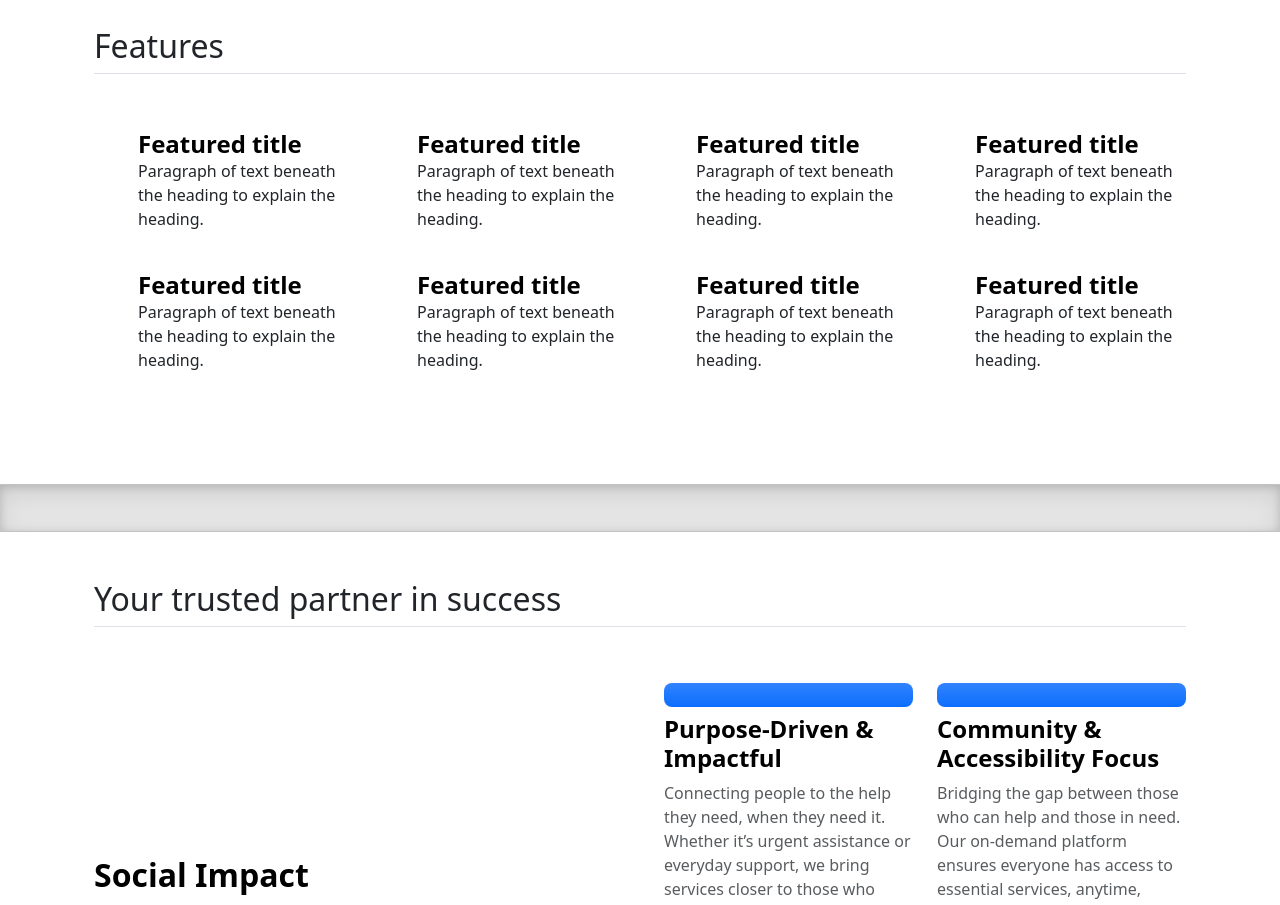
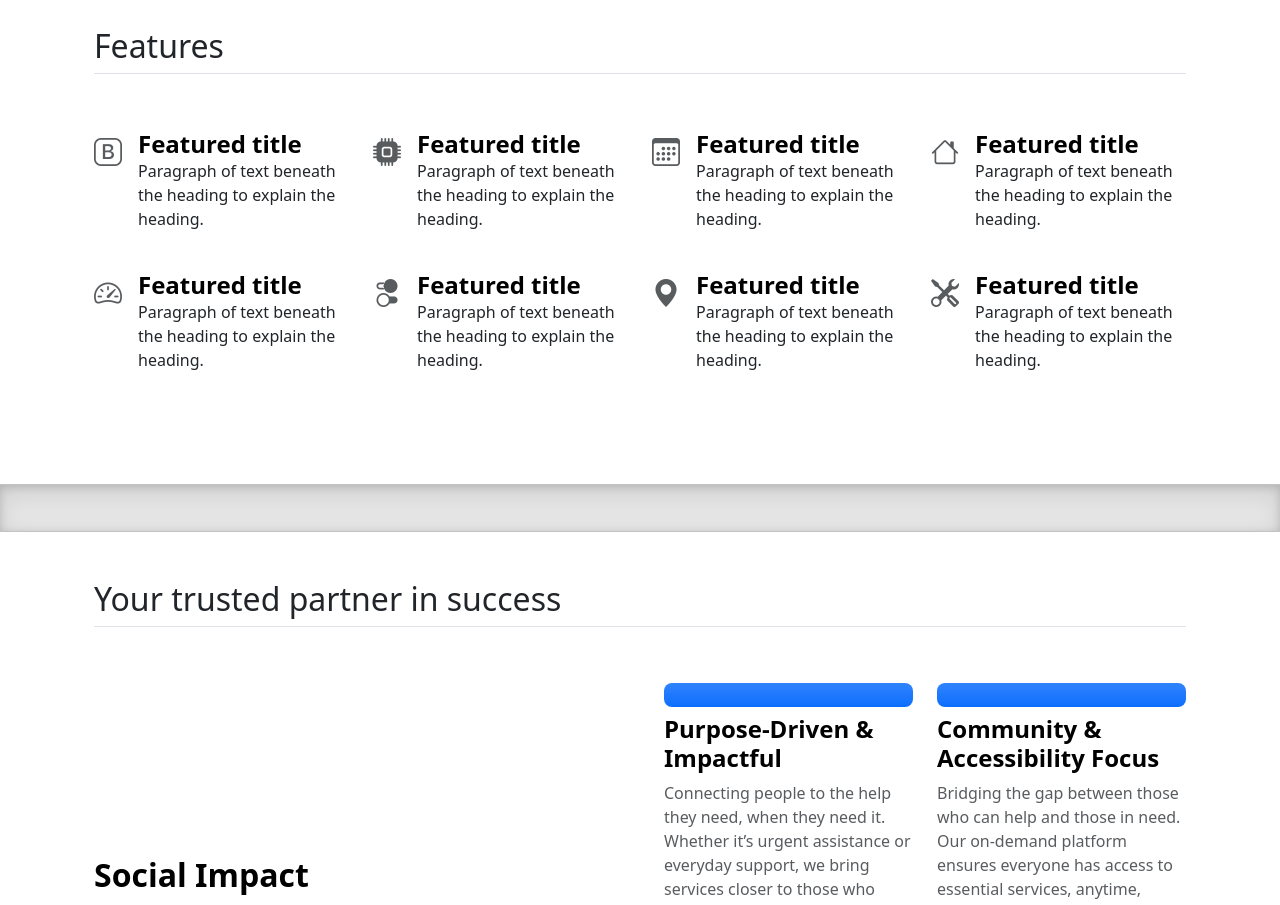
Before and after one commit to earlblamier/angular-web-project, an Angular app: page / in a window 1280 px wide. Shown: the part 2100-3005 px from the top of the page. Built offline with nearby package versions, Linux system fonts and the light colour scheme.

Commit message:
installe bootstrap icons

```diff
--- a/angular.json
+++ b/angular.json
@@ -34,7 +34,8 @@
             ],
             "styles": [
               "src/styles.scss",
-              "node_modules/bootstrap/dist/css/bootstrap.min.css"
+              "node_modules/bootstrap/dist/css/bootstrap.min.css",
+              "node_modules/bootstrap-icons/font/bootstrap-icons.css"
             ],
             "scripts": [],
             "server": "src/main.server.ts",
@@ -99,7 +100,8 @@
             ],
             "styles": [
               "src/styles.scss",
-              "node_modules/bootstrap/dist/css/bootstrap.min.css"
+              "node_modules/bootstrap/dist/css/bootstrap.min.css",
+              "node_modules/bootstrap-icons/font/bootstrap-icons.css"
             ],
             "scripts": []
           }
--- a/package.json
+++ b/package.json
@@ -22,6 +22,7 @@
     "@angular/router": "^19.1.0",
     "@angular/ssr": "^19.1.6",
     "bootstrap": "^5.3.3",
+    "bootstrap-icons": "^1.11.3",
     "express": "^4.18.2",
     "rxjs": "~7.8.0",
     "tslib": "^2.3.0",
--- a/src/app/icon-grid/icon-grid.component.html
+++ b/src/app/icon-grid/icon-grid.component.html
@@ -3,56 +3,56 @@
 
   <div class="row row-cols-1 row-cols-sm-2 row-cols-md-3 row-cols-lg-4 g-4 py-5">
       <div class="col d-flex align-items-start">
-        <svg class="bi text-body-secondary flex-shrink-0 me-3" width="1.75em" height="1.75em"><use xlink:href="#bootstrap"></use></svg>
+          <i class="bi bi-bootstrap text-body-secondary flex-shrink-0 me-3 fs-3"></i>
           <div>
               <h3 class="fw-bold mb-0 fs-4 text-body-emphasis">Featured title</h3>
               <p>Paragraph of text beneath the heading to explain the heading.</p>
           </div>
       </div>
       <div class="col d-flex align-items-start">
-        <svg class="bi text-body-secondary flex-shrink-0 me-3" width="1.75em" height="1.75em"><use xlink:href="#cpu-fill"></use></svg>
+          <i class="bi bi-cpu-fill text-body-secondary flex-shrink-0 me-3 fs-3"></i>
           <div>
               <h3 class="fw-bold mb-0 fs-4 text-body-emphasis">Featured title</h3>
               <p>Paragraph of text beneath the heading to explain the heading.</p>
           </div>
       </div>
       <div class="col d-flex align-items-start">
-        <svg class="bi text-body-secondary flex-shrink-0 me-3" width="1.75em" height="1.75em"><use xlink:href="#calendar3"></use></svg>
+          <i class="bi bi-calendar3 text-body-secondary flex-shrink-0 me-3 fs-3"></i>
           <div>
               <h3 class="fw-bold mb-0 fs-4 text-body-emphasis">Featured title</h3>
               <p>Paragraph of text beneath the heading to explain the heading.</p>
           </div>
       </div>
       <div class="col d-flex align-items-start">
-        <svg class="bi text-body-secondary flex-shrink-0 me-3" width="1.75em" height="1.75em"><use xlink:href="#home"></use></svg>
+          <i class="bi bi-house text-body-secondary flex-shrink-0 me-3 fs-3"></i>
           <div>
               <h3 class="fw-bold mb-0 fs-4 text-body-emphasis">Featured title</h3>
               <p>Paragraph of text beneath the heading to explain the heading.</p>
           </div>
       </div>
       <div class="col d-flex align-items-start">
-        <svg class="bi text-body-secondary flex-shrink-0 me-3" width="1.75em" height="1.75em"><use xlink:href="#speedometer2"></use></svg>
+          <i class="bi bi-speedometer2 text-body-secondary flex-shrink-0 me-3 fs-3"></i>
           <div>
               <h3 class="fw-bold mb-0 fs-4 text-body-emphasis">Featured title</h3>
               <p>Paragraph of text beneath the heading to explain the heading.</p>
           </div>
       </div>
       <div class="col d-flex align-items-start">
-        <svg class="bi text-body-secondary flex-shrink-0 me-3" width="1.75em" height="1.75em"><use xlink:href="#toggles2"></use></svg>
+          <i class="bi bi-toggles2 text-body-secondary flex-shrink-0 me-3 fs-3"></i>
           <div>
               <h3 class="fw-bold mb-0 fs-4 text-body-emphasis">Featured title</h3>
               <p>Paragraph of text beneath the heading to explain the heading.</p>
           </div>
       </div>
       <div class="col d-flex align-items-start">
-        <svg class="bi text-body-secondary flex-shrink-0 me-3" width="1.75em" height="1.75em"><use xlink:href="#geo-fill"></use></svg>
+          <i class="bi bi-geo-alt-fill text-body-secondary flex-shrink-0 me-3 fs-3"></i>
           <div>
               <h3 class="fw-bold mb-0 fs-4 text-body-emphasis">Featured title</h3>
               <p>Paragraph of text beneath the heading to explain the heading.</p>
           </div>
       </div>
       <div class="col d-flex align-items-start">
-        <svg class="bi text-body-secondary flex-shrink-0 me-3" width="1.75em" height="1.75em"><use xlink:href="#tools"></use></svg>
+          <i class="bi bi-tools text-body-secondary flex-shrink-0 me-3 fs-3"></i>
           <div>
               <h3 class="fw-bold mb-0 fs-4 text-body-emphasis">Featured title</h3>
               <p>Paragraph of text beneath the heading to explain the heading.</p>
```
Also changed, not shown: 1 other file (tests, documents, lock files or other folders). Lines whose indentation alone changed are shown as unchanged.
